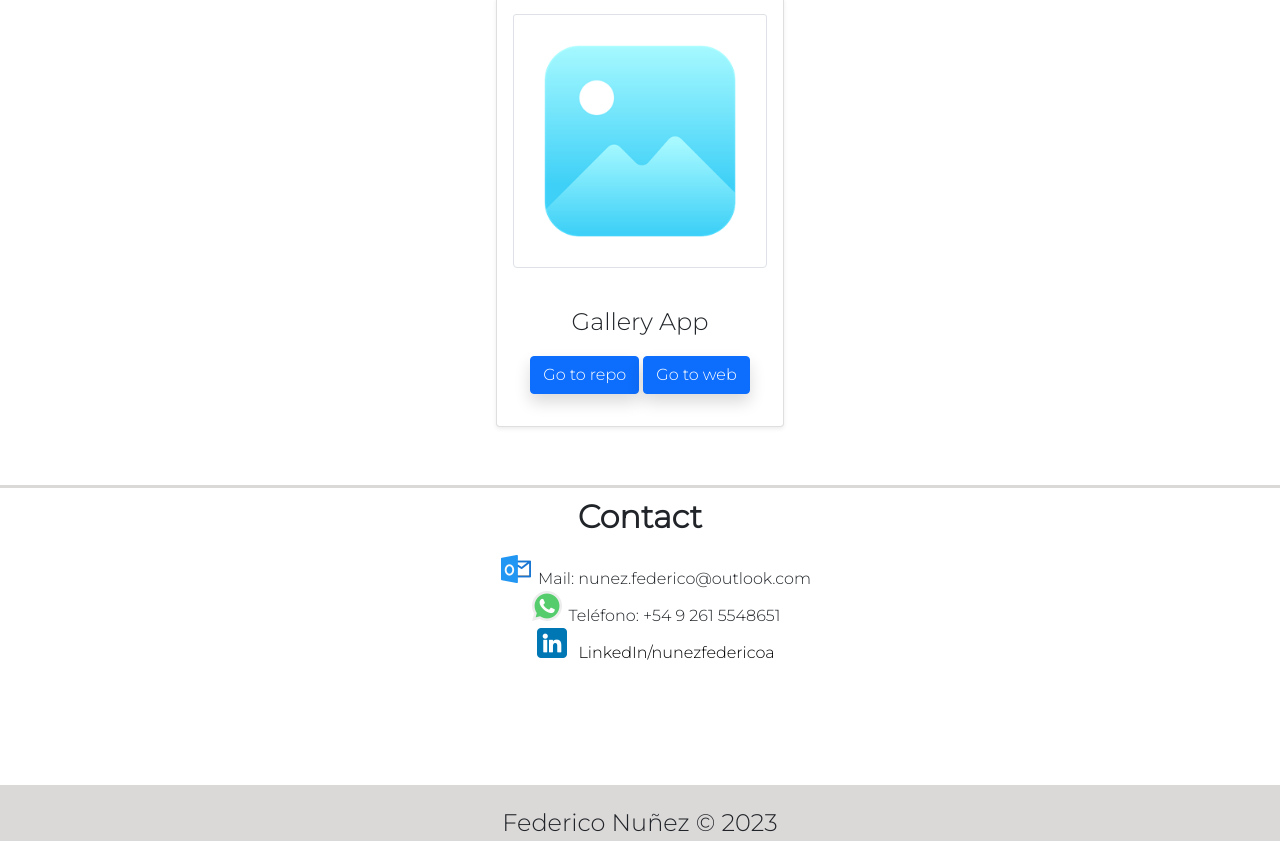
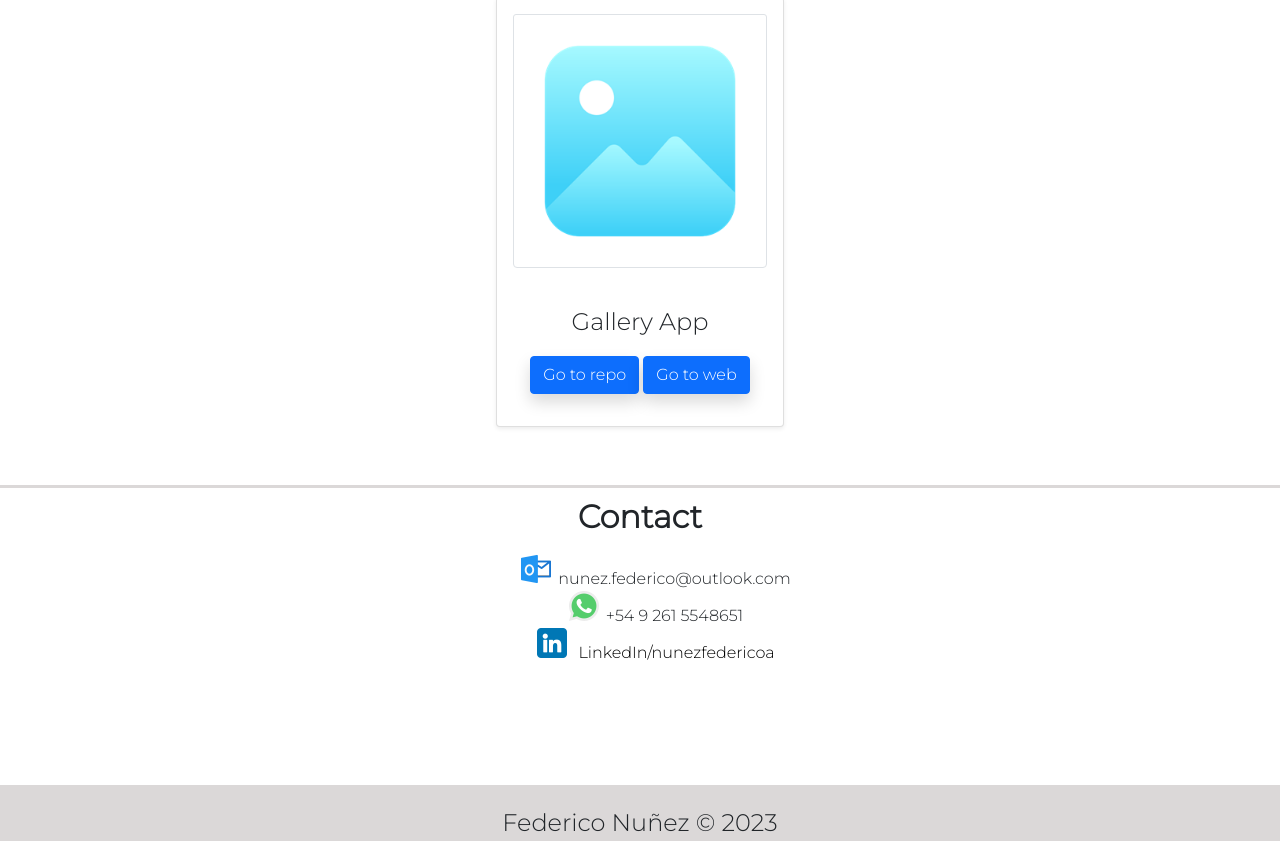
Before and after one commit to Fnunez3314/portfolioWeb, a plain HTML site: page index.html in a window 1280 px wide. Shown: the part 2131-2988 px from the top of the page. Drawn offline with nearby package versions, Linux system fonts and the light colour scheme.

Commit message:
update contacto

```diff
--- a/index.html
+++ b/index.html
@@ -417,8 +417,8 @@
         <h2>Contact</h2>
         <div>
           <ul>
-            <li class="mail">Mail: nunez.federico@outlook.com</li>
-            <li class="wsapp">Teléfono: +54 9 261 5548651</li>
+            <li class="mail">nunez.federico@outlook.com</li>
+            <li class="wsapp">+54 9 261 5548651</li>
             <li class="linkedin">
               <a href="https://linkedin.com/in/nunezfedericoa">
                 LinkedIn/nunezfedericoa</a
```
